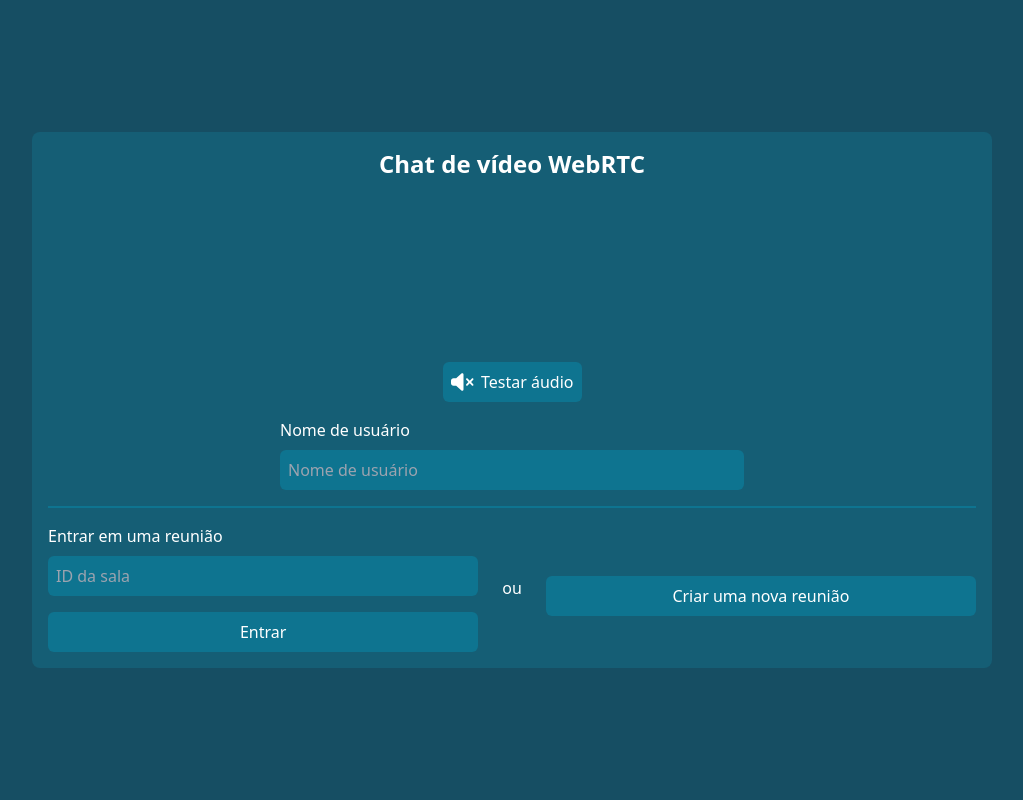
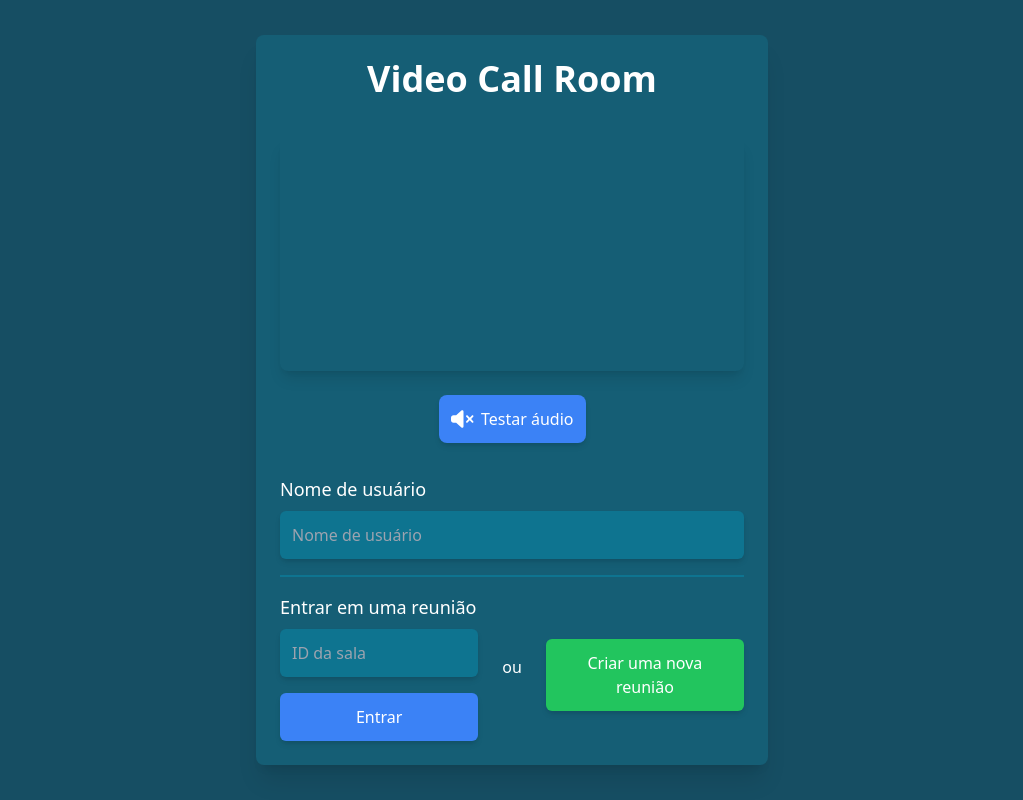
Before and after one commit to gustavokenzo1/WebRTC_VideoChat, a React (Vite) app in the folder web/: page / in a window 1280 px wide. Shown: the whole page, without its empty margins (128-1151 px from the left). Built offline with nearby package versions, Linux system fonts and the light colour scheme; no server answers.

Commit message:
adicionando funcionalidade de mute
Co-authored-by: BRUNO MEDEIROS DE OLIVEIRA <brunomed@users.noreply.github.com>

```diff
--- a/web/package.json
+++ b/web/package.json
@@ -13,10 +13,12 @@
     "@fortawesome/fontawesome-svg-core": "^6.6.0",
     "@fortawesome/free-solid-svg-icons": "^6.6.0",
     "@fortawesome/react-fontawesome": "^0.2.2",
+    "framer-motion": "^11.5.4",
     "react": "^18.3.1",
     "react-dom": "^18.3.1",
     "socket.io-client": "^4.7.5",
-    "uuid": "^10.0.0"
+    "uuid": "^10.0.0",
+    "wavesurfer.js": "^7.8.6"
   },
   "devDependencies": {
     "@eslint/js": "^9.9.0",
--- a/web/src/components/Login.tsx
+++ b/web/src/components/Login.tsx
@@ -1,7 +1,8 @@
-import { useState, useEffect, useRef } from 'react';
-import { v4 as uuidv4 } from 'uuid';
-import { FontAwesomeIcon } from '@fortawesome/react-fontawesome';
-import { faVolumeMute, faVolumeUp } from '@fortawesome/free-solid-svg-icons';
+import { useState, useEffect, useRef } from "react";
+import { v4 as uuidv4 } from "uuid";
+import { FontAwesomeIcon } from "@fortawesome/react-fontawesome";
+import { faVolumeMute, faVolumeUp } from "@fortawesome/free-solid-svg-icons";
+import { motion } from "framer-motion";
 
 interface LoginProps {
   setIsHomeScreen: React.Dispatch<React.SetStateAction<boolean>>;
@@ -21,8 +22,12 @@ export default function Login({
   setMode,
 }: LoginProps) {
   const localVideoRef = useRef<HTMLVideoElement | null>(null);
+  const audioContextRef = useRef<AudioContext | null>(null);
+  const analyserRef = useRef<AnalyserNode | null>(null);
+  const animationIdRef = useRef<number | null>(null);
+  const [volume, setVolume] = useState(0);
   const [isMuted, setIsMuted] = useState(true);
-  const [errorMessage, setErrorMessage] = useState<string | null>(null); // Estado para mensagem de erro
+  const [errorMessage, setErrorMessage] = useState<string | null>(null);
 
   useEffect(() => {
     navigator.mediaDevices
@@ -34,101 +39,184 @@ export default function Login({
       });
   }, []);
 
-  const toggleMute = () => {
+  const toggleMute = async () => {
     setIsMuted((prevState) => !prevState);
+
+    if (isMuted) {
+      // Ativar o microfone e iniciar a captura de áudio
+      const stream = await navigator.mediaDevices.getUserMedia({ audio: true });
+      audioContextRef.current = new (window.AudioContext ||
+        (window as any).webkitAudioContext)();
+      const source = audioContextRef.current.createMediaStreamSource(stream);
+
+      analyserRef.current = audioContextRef.current.createAnalyser();
+      analyserRef.current.fftSize = 256;
+
+      const dataArray = new Uint8Array(analyserRef.current.frequencyBinCount);
+      source.connect(analyserRef.current);
+
+      const updateVolume = () => {
+        if (!analyserRef.current) return;
+
+        analyserRef.current.getByteFrequencyData(dataArray);
+        const maxVolume = Math.max(...dataArray);
+
+        // Atenuação do volume quando não há som (menor que 5)
+        setVolume(maxVolume > 5 ? maxVolume : 0);
+
+        animationIdRef.current = requestAnimationFrame(updateVolume);
+      };
+
+      updateVolume();
+    } else {
+      // Desativar o microfone
+      if (audioContextRef.current) {
+        audioContextRef.current.close();
+        audioContextRef.current = null;
+      }
+      if (animationIdRef.current) {
+        cancelAnimationFrame(animationIdRef.current);
+      }
+      setVolume(0); // Resetar o volume quando mutado
+    }
   };
 
   function handleJoinRoom() {
     if (!username) {
-      setErrorMessage('Por favor, insira um nome de usuário.');
+      setErrorMessage("Por favor, insira um nome de usuário.");
       return;
     }
-    // Sucesso - Limpa a mensagem de erro e segue para a sala
+    if (!roomId) {
+      setErrorMessage("Por favor, insira o ID da sala.");
+      return;
+    }
     setErrorMessage(null);
-    setMode('remote');
+    setMode("remote");
     setIsHomeScreen(false);
   }
 
   function handleCreateRoom() {
     if (!username) {
-      setErrorMessage('Por favor, insira um nome de usuário.');
+      setErrorMessage("Por favor, insira um nome de usuário.");
       return;
     }
     const id = uuidv4();
     setRoomId(id);
     setErrorMessage(null);
-    setMode('local');
+    setMode("local");
     setIsHomeScreen(false);
   }
 
   return (
-    <div className="w-3/4 bg-cyan-800 p-4 rounded-lg flex flex-col items-center justify-center">
-      <h1 className="font-bold text-2xl">Chat de vídeo WebRTC</h1>
-      <video
+    <motion.div
+      className="w-full max-w-lg bg-cyan-800 p-6 rounded-lg flex flex-col items-center justify-center shadow-xl text-white"
+      initial={{ opacity: 0, y: 50 }}
+      animate={{ opacity: 1, y: 0 }}
+      transition={{ duration: 0.8, ease: "easeInOut" }}
+    >
+      <h1 className="font-bold text-4xl mb-6 text-center">Video Call Room</h1>
+
+      <motion.video
         autoPlay
         playsInline
-        className="rounded-lg mt-4"
+        className="rounded-lg mt-4 shadow-lg w-full"
         ref={localVideoRef}
         muted={isMuted}
-      ></video>
-      <button
-        className="bg-cyan-700 p-2 rounded-md mt-4 hover:bg-cyan-900 transition-colors flex items-center gap-2"
+        initial={{ opacity: 0, scale: 0.9 }}
+        animate={{ opacity: 1, scale: 1 }}
+        transition={{ duration: 0.8, ease: "easeInOut" }}
+      ></motion.video>
+
+      <motion.button
+        className="bg-blue-500 p-3 rounded-lg mt-6 flex items-center justify-center gap-2 shadow-md hover:bg-blue-600 transition-all duration-300 transform hover:scale-105"
         type="button"
         onClick={toggleMute}
+        whileHover={{ scale: 1.1 }}
+        whileTap={{ scale: 0.95 }}
       >
-        <FontAwesomeIcon icon={isMuted ? faVolumeMute : faVolumeUp} size="lg" />
-        {isMuted ? 'Testar áudio' : 'Desativar teste de áudio'}
-      </button>
+        <FontAwesomeIcon
+          icon={isMuted ? faVolumeMute : faVolumeUp}
+          size="lg"
+        />
+        {isMuted ? "Testar áudio" : "Desativar teste de áudio"}
+      </motion.button>
 
-      <div className="w-1/2 mt-4">
-        <h1>Nome de usuário</h1>
-        <input
+      {/* Barra de visualização do volume - só aparece quando o áudio é testado */}
+      {!isMuted && (
+        <div className="w-full mt-6 flex items-center justify-center">
+          <div
+            className="w-full h-6 rounded-md transition-all"
+            style={{
+              backgroundColor: volume > 100 ? "#ff4d4d" : "#4caf50",
+              width: `${Math.min(volume, 100)}%`, // A largura aumenta conforme o volume
+            }}
+          ></div>
+        </div>
+      )}
+
+      <div className="w-full mt-8">
+        <h1 className="text-lg">Nome de usuário</h1>
+        <motion.input
           type="text"
-          className="w-full bg-cyan-700 p-2 rounded-md mt-2"
+          className="w-full bg-cyan-700 p-3 rounded-md mt-2 text-white focus:ring-2 focus:ring-blue-500 outline-none shadow-md"
           placeholder="Nome de usuário"
           value={username}
           onChange={(e) => setUsername(e.target.value)}
+          initial={{ opacity: 0 }}
+          animate={{ opacity: 1 }}
+          transition={{ delay: 0.4, duration: 0.5 }}
         />
       </div>
 
       <span className="h-[2px] w-full bg-cyan-700 mt-4" />
 
-      <div className="w-full flex flex-row justify-between gap-6 mt-4 items-center">
-        <div className="w-1/2">
-          <h1>Entrar em uma reunião</h1>
-          <input
+      <div className="w-full flex flex-col sm:flex-row justify-between gap-6 mt-4 items-center">
+        <div className="w-full sm:w-1/2">
+          <h1 className="text-lg">Entrar em uma reunião</h1>
+          <motion.input
             type="text"
-            className="w-full bg-cyan-700 p-2 rounded-md mt-2"
+            className="w-full bg-cyan-700 p-3 rounded-md mt-2 text-white focus:ring-2 focus:ring-blue-500 outline-none shadow-md"
             placeholder="ID da sala"
             value={roomId}
             onChange={(e) => setRoomId(e.target.value)}
+            initial={{ opacity: 0 }}
+            animate={{ opacity: 1 }}
+            transition={{ delay: 0.4, duration: 0.5 }}
           />
-          <button
-            className="bg-cyan-700 p-2 rounded-md mt-4 hover:bg-cyan-900 transition-colors w-full"
+          <motion.button
+            className="bg-blue-500 p-3 rounded-md mt-4 hover:bg-blue-600 transition-all w-full shadow-md transform hover:scale-105"
             type="button"
             onClick={handleJoinRoom}
+            whileHover={{ scale: 1.05 }}
+            whileTap={{ scale: 0.95 }}
           >
             Entrar
-          </button>
+          </motion.button>
         </div>
-        <p>ou</p>
-        <div className="w-1/2">
-          <button
-            className="bg-cyan-700 p-2 rounded-md mt-4 hover:bg-cyan-900 transition-colors w-full"
+        <p className="text-white">ou</p>
+        <div className="w-full sm:w-1/2">
+          <motion.button
+            className="bg-green-500 p-3 rounded-md mt-4 hover:bg-green-600 transition-all w-full shadow-md transform hover:scale-105"
             type="button"
             onClick={handleCreateRoom}
+            whileHover={{ scale: 1.05 }}
+            whileTap={{ scale: 0.95 }}
           >
             Criar uma nova reunião
-          </button>
+          </motion.button>
         </div>
       </div>
 
-      {/* Exibe a mensagem de erro, se existir */}
       {errorMessage && (
-        <div className="bg-red-500 text-white p-2 rounded-md mt-4 w-full text-center">
+        <motion.div
+          className="bg-red-500 text-white p-3 rounded-md mt-4 w-full text-center shadow-md"
+          initial={{ opacity: 0, scale: 0.9 }}
+          animate={{ opacity: 1, scale: 1 }}
+          transition={{ duration: 0.5, ease: "easeOut" }}
+        >
           {errorMessage}
-        </div>
+        </motion.div>
       )}
-    </div>
+    </motion.div>
   );
 }
--- a/web/src/components/Meet.tsx
+++ b/web/src/components/Meet.tsx
@@ -1,4 +1,4 @@
-import { faHandPaper, faHandRock } from '@fortawesome/free-solid-svg-icons';
+import { faHandPaper, faHandRock, faMicrophone, faMicrophoneSlash } from '@fortawesome/free-solid-svg-icons';
 import { FontAwesomeIcon } from '@fortawesome/react-fontawesome';
 import { useEffect, useRef, useState } from 'react';
 
@@ -52,11 +52,12 @@ export default function Meet({ username, roomId, mode }: MeetProps) {
   );
 
   const [isHandRaised, setIsHandRaised] = useState(false);
+  const [isMuted, setIsMuted] = useState(false);
+  const [isRemoteMuted, setIsRemoteMuted] = useState(false);
 
   const toggleRaiseHand = () => {
     setIsHandRaised(!isHandRaised);
 
-    // Send raise hand message to other participants (WebSocket integration)
     ws.current?.send(
       JSON.stringify({
         type: 'raise-hand',
@@ -66,6 +67,27 @@ export default function Meet({ username, roomId, mode }: MeetProps) {
       })
     );
   };
+
+  const toggleMute = () => {
+
+    ws.current?.send(
+      JSON.stringify({
+        type: 'mute-user',
+        username,
+        muted: !isMuted,
+        roomId,
+      })
+    );
+    setIsMuted(!isMuted);
+
+    localStream?.getAudioTracks().forEach((track) => {
+      track.enabled = !track.enabled;
+    });
+  };
+
+  function muteRemoteAudio(muted: boolean) {
+    setIsRemoteMuted(muted);
+  }
 
   async function getUserLocalMedia() {
     try {
@@ -92,6 +114,8 @@ export default function Meet({ username, roomId, mode }: MeetProps) {
   }
 
   function getUserRemoteMedia() {
+    console.log('Creating remote stream...');
+
     remoteStream = new MediaStream();
     let videoTrackSet = false;
 
@@ -104,7 +128,6 @@ export default function Meet({ username, roomId, mode }: MeetProps) {
         }
         if (track.kind === 'video' && remoteVideoRef.current) {
           if (!videoTrackSet) {
-            // Set the video track if it's the first one or based on custom logic
             remoteVideoRef.current.srcObject = remoteStream;
             videoTrackSet = true;
             console.log('Video track set:', track);
@@ -115,7 +138,6 @@ export default function Meet({ username, roomId, mode }: MeetProps) {
         });
       };
 
-      // remoteVideoRef.current.srcObject = remoteStream;
     }
   }
 
@@ -185,7 +207,6 @@ export default function Meet({ username, roomId, mode }: MeetProps) {
             );
           });
 
-          // Clear the buffer once sent
           // iceCandidateBuffer = [];
 
           console.log('Answer created and sent:', answerDescription);
@@ -274,8 +295,6 @@ export default function Meet({ username, roomId, mode }: MeetProps) {
             );
           });
 
-          // Clear the buffer once sent
-          // iceCandidateBuffer = [];
 
 
             console.log('Remote description set:', answerDescription);
@@ -295,8 +314,13 @@ export default function Meet({ username, roomId, mode }: MeetProps) {
         if (data.type === 'raise-hand') {
           console.log(`${data.username} has ${data.handRaised ? 'raised' : 'lowered'} their hand.`);
 
-          // Call a function to update the hand status UI for the user
           setRemoteRaiseHand(data.handRaised);
+        }
+
+        if (data.type === 'mute-user') {
+          console.log(`Received mute-user for ${data.username}. Muted: ${data.muted}`);
+
+          muteRemoteAudio(data.muted);
         }
         }
 
@@ -334,6 +358,18 @@ export default function Meet({ username, roomId, mode }: MeetProps) {
     <div className="w-screen h-screen bg-cyan-900 flex flex-col gap-4 items-center justify-center text-white p-8">
       <div className="flex flex-row gap-4 w-full justify-between items-center">
         <p>ID da sala: {roomId}</p>
+
+        {/* Mute/Unmute button */}
+        <button
+          onClick={toggleMute}
+          className={`px-4 py-2 rounded-lg ${isMuted ? 'bg-red-600' : 'bg-green-600'} hover:bg-opacity-80`}
+        >
+          <FontAwesomeIcon
+            icon={isMuted ? faMicrophoneSlash : faMicrophone}
+            className="text-2xl"
+          />{' '}
+          {isMuted ? 'Unmute Me' : 'Mute Me'}
+        </button>
       </div>
 
       <div className="flex flex-row gap-4 w-full justify-center">
@@ -360,12 +396,12 @@ export default function Meet({ username, roomId, mode }: MeetProps) {
           icon={remoteRaiseHand ? faHandPaper : faHandRock}
           className={`text-4xl ${remoteRaiseHand ? 'text-yellow-400' : 'text-gray-400'}`}
         />
-
         <video
           autoPlay
           playsInline
           className="rounded-lg w-1/2 bg-gray-800"
           ref={remoteVideoRef}
+          muted={isRemoteMuted}
         ></video>
       </div>
     </div>
```
Also changed, not shown: 2 other files (tests, documents, lock files or other folders).
